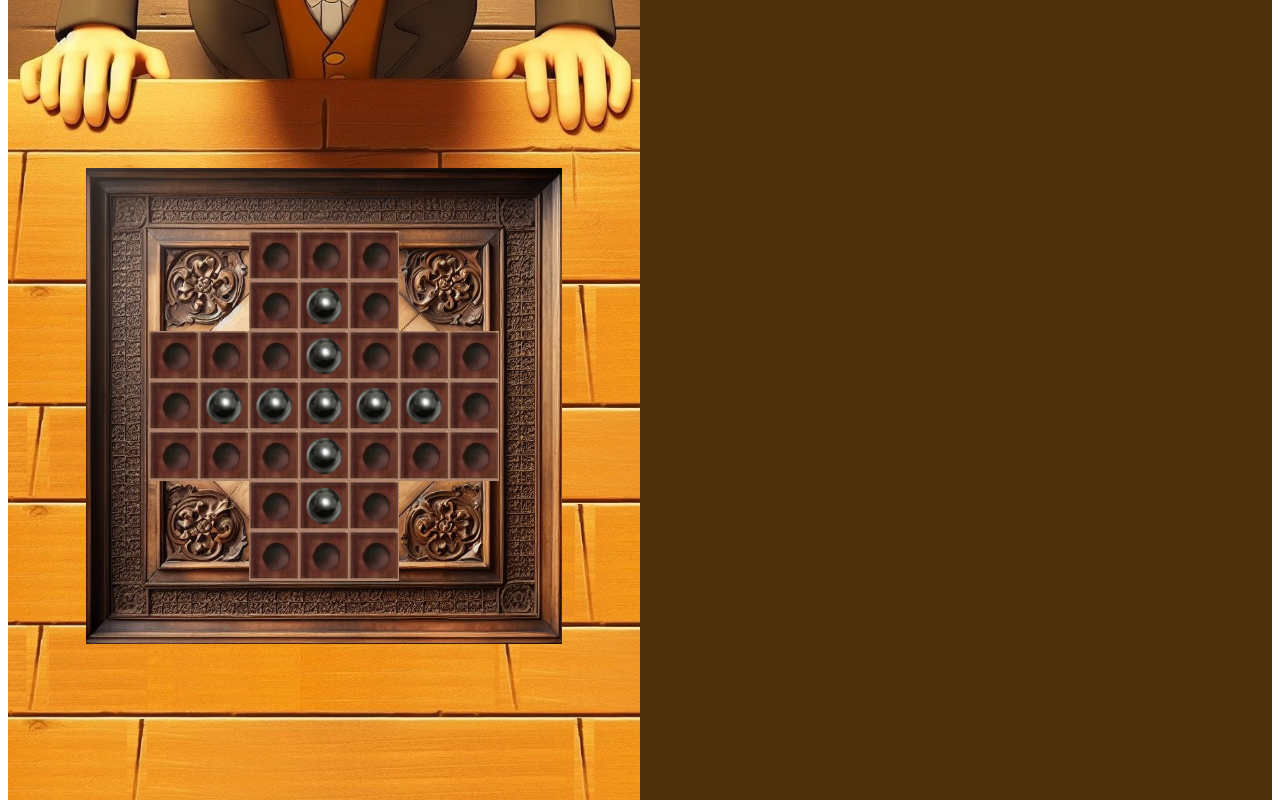
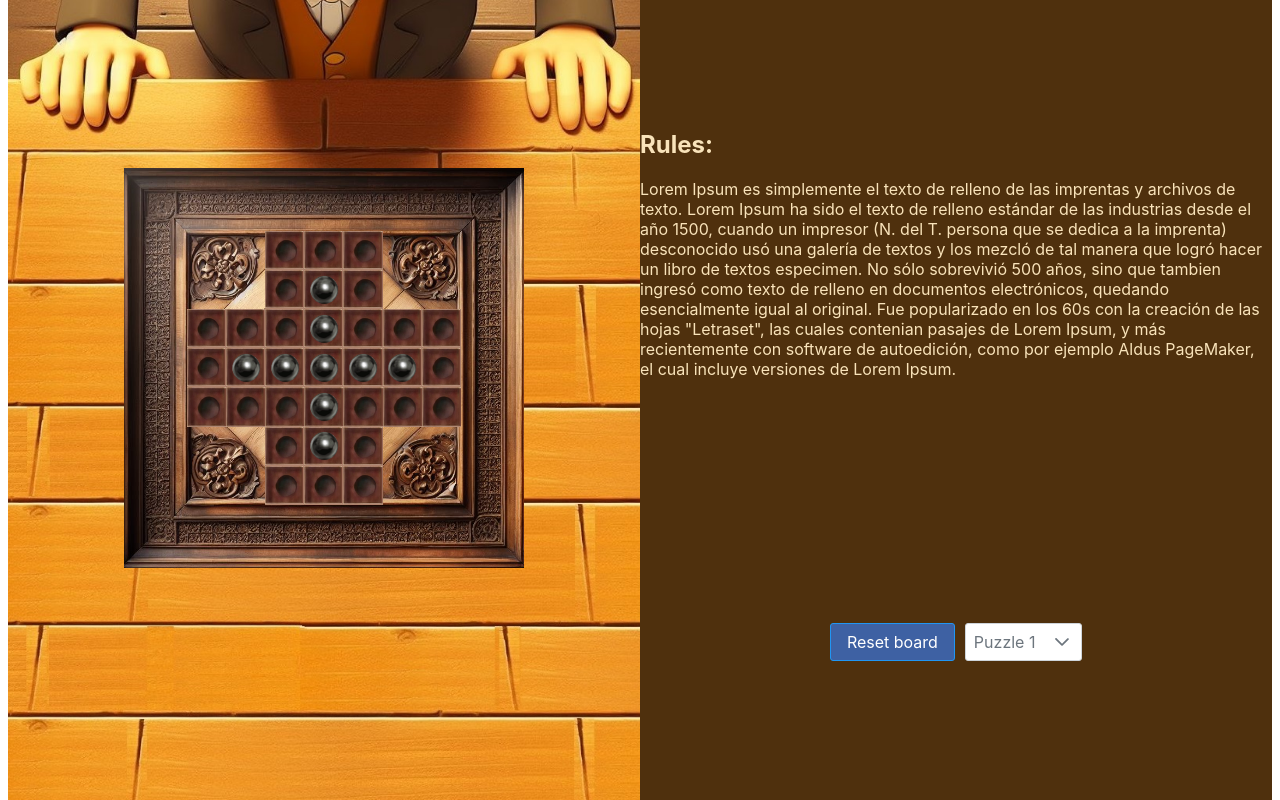
Before and after one commit to DavidRamosArchilla/disappearing-layton-puzzle, a Vue app: page / in a window 1280 px wide. Shown: the part 320-1120 px from the top of the page. Built offline with nearby package versions, Linux system fonts and the light colour scheme.

Commit message:
successfully added the primevue dependency

```diff
--- a/package.json
+++ b/package.json
@@ -9,6 +9,7 @@
   },
   "dependencies": {
     "core-js": "^3.8.3",
+    "primevue": "^3.37.0",
     "vue": "^3.2.13",
     "vue-draggable": "^2.0.6"
   },
--- a/src/App.vue
+++ b/src/App.vue
@@ -1,34 +1,60 @@
 <template>
   <div class="container">
+    <Dialog v-model:visible="isGameOver" position="top" modal header="Well Done!" :style="{ width: '50vw' }">
+            <p>
+                Lorem ipsum dolor sit amet, consectetur adipiscing elit, sed do eiusmod tempor incididunt ut labore et dolore magna aliqua. Ut enim ad minim veniam, quis nostrud exercitation ullamco laboris nisi ut aliquip ex ea commodo consequat.
+                Duis aute irure dolor in reprehenderit in voluptate velit esse cillum dolore eu fugiat nulla pariatur. Excepteur sint occaecat cupidatat non proident, sunt in culpa qui officia deserunt mollit anim id est laborum.
+            </p>
+        </Dialog>
     <div class="left-side" :style="backgroundStyle">
-
       <div class="content">
-        <GameBoard class="board" />
+        <GameBoard ref="gameBoard" @gameOver="handleGameOver"/>
       </div>
-
     </div>
     <div class="right-side">
       <div class="image-container">
         <img src="@/assets/layton_sign.png" alt="Image" class="sign"/>
       </div>
+      <div>
+        <h2>Rules: </h2>
+        <p>
+           Lorem Ipsum es simplemente el texto de relleno de las imprentas y archivos de texto. Lorem Ipsum ha sido el texto de relleno estándar de las industrias desde el año 1500, cuando un impresor (N. del T. persona que se dedica a la imprenta) desconocido usó una galería de textos y los mezcló de tal manera que logró hacer un libro de textos especimen. No sólo sobrevivió 500 años, sino que tambien ingresó como texto de relleno en documentos electrónicos, quedando esencialmente igual al original. Fue popularizado en los 60s con la creación de las hojas "Letraset", las cuales contenian pasajes de Lorem Ipsum, y más recientemente con software de autoedición, como por ejemplo Aldus PageMaker, el cual incluye versiones de Lorem Ipsum.
+        </p>
+      </div>
+      <div class="buttons_container">
+        <Button label="Reset board" @click="resetBoard" :style="{ backgroundColor: '#3e61a3', color: '#fff', marginRight: '10px' }" class="p-mr-2"/>
+        <Dropdown class="puzzle_selector" :options="dropdownOptions" v-model="selectedOption" optionLabel="label" placeholder="Puzzle 1"/>
+      </div>
     </div>
   </div>
   <p> Lorem Ipsum es simplemente el texto de relleno de las imprentas y archivos de texto. Lorem Ipsum ha sido el texto de relleno estándar de las industrias desde el año 1500, cuando un impresor (N. del T. persona que se dedica a la imprenta) desconocido usó una galería de textos y los mezcló de tal manera que logró hacer un libro de textos especimen. No sólo sobrevivió 500 años, sino que tambien ingresó como texto de relleno en documentos electrónicos, quedando esencialmente igual al original. Fue popularizado en los 60s con la creación de las hojas "Letraset", las cuales contenian pasajes de Lorem Ipsum, y más recientemente con software de autoedición, como por ejemplo Aldus PageMaker, el cual incluye versiones de Lorem Ipsum.
     </p>
-
 </template>
 
 <script>
 import GameBoard from './components/GameBoard.vue';
+import Button from 'primevue/button';
+import Dialog from 'primevue/dialog';
+import Dropdown from 'primevue/dropdown';
 
 export default {
 
   components: {
-    GameBoard
+    GameBoard,
+    Button,
+    Dialog,
+    Dropdown,
   },
   data() {
     return {
-      scrollPosition: 0
+      isGameOver: false,
+      scrollPosition: 0,
+      dropdownOptions: [
+        { label: 'Puzzle 1', value: '1' },
+        { label: 'Puzzle 2', value: '2' },
+        { label: 'Puzzle 3', value: '3' }
+      ],
+      selectedOption: 1,
     };
   },
   computed: {
@@ -44,6 +70,7 @@ export default {
   },
   mounted() {
     window.addEventListener('scroll', this.handleScroll);
+    console.log(this.isGameOver);
   },
   beforeUnmount() {
     window.removeEventListener('scroll', this.handleScroll);
@@ -51,6 +78,14 @@ export default {
   methods: {
     handleScroll() {
       this.scrollPosition = window.scrollY;
+    },
+    resetBoard() {
+      this.$refs.gameBoard.resetBoard();
+      this.isGameOver = false;
+    },
+    handleGameOver() {
+      this.isGameOver = true;
+      console.log(this.isGameOver);
     }
   }
 };
@@ -61,8 +96,6 @@ export default {
 
 .container{
   display: flex;
-  flex-wrap: wrap;
-  flex-flow: row wrap;
   min-height: 150vh;
   background-color: #4f300d;
 }
@@ -82,9 +115,12 @@ export default {
 .right-side {
   width: 50%;
   /*float: right;*/
-  color: white;
+  flex-wrap: wrap;
+  flex-flow: col wrap;
+  color: #f9e3ba;
   display: flex;
   justify-content: center;
+  align-items: top;
 }
 
 .sign {
@@ -92,4 +128,9 @@ export default {
   height: auto;
   margin-top: 100px;
 }
+
+.button_reset{
+  background-color: #3e61a3;
+}
+
 </style>
--- a/src/components/GameBoard.vue
+++ b/src/components/GameBoard.vue
@@ -65,6 +65,7 @@ export default {
         this.board[this.selectedPiecePosition.rowIndex].splice(this.selectedPiecePosition.colIndex, 1, 0);
         this.selectedPiece = null;
         this.selectedPiecePosition = null;
+        this.announceGameOver();
       }
     },
     isValidSquare(rowIndex, colIndex){
@@ -98,6 +99,9 @@ export default {
     },
     resetBoard(){
       this.board = this.getInitalBoard()
+    },
+    announceGameOver() {
+      this.$emit('gameOver');
     }
   }
 };
@@ -108,7 +112,7 @@ export default {
   display: flex;
   flex-direction: column;
   height: 100%;
-  max-width: 350px; /* Set a max width for the board if needed */
+  max-width: 400px; /* Set a max width for the board if needed */
   margin: 0 auto; /* Center the board */
   /*margin-top: 20px;*/
   background-image: url('@/assets/background_table_square.png');
--- a/vue.config.js
+++ b/vue.config.js
@@ -1,4 +1,7 @@
 const { defineConfig } = require('@vue/cli-service')
 module.exports = defineConfig({
-  transpileDependencies: true
+  transpileDependencies: true,
+  // compilerOptions: {
+  //   isCustomElement: tag => tag.startsWith('p-') // Exclude components starting with 'p-'
+  // }
 })
```
Also changed, not shown: src/main.js (+13 -3 lines), 1 other file (tests, documents, lock files or other folders).
